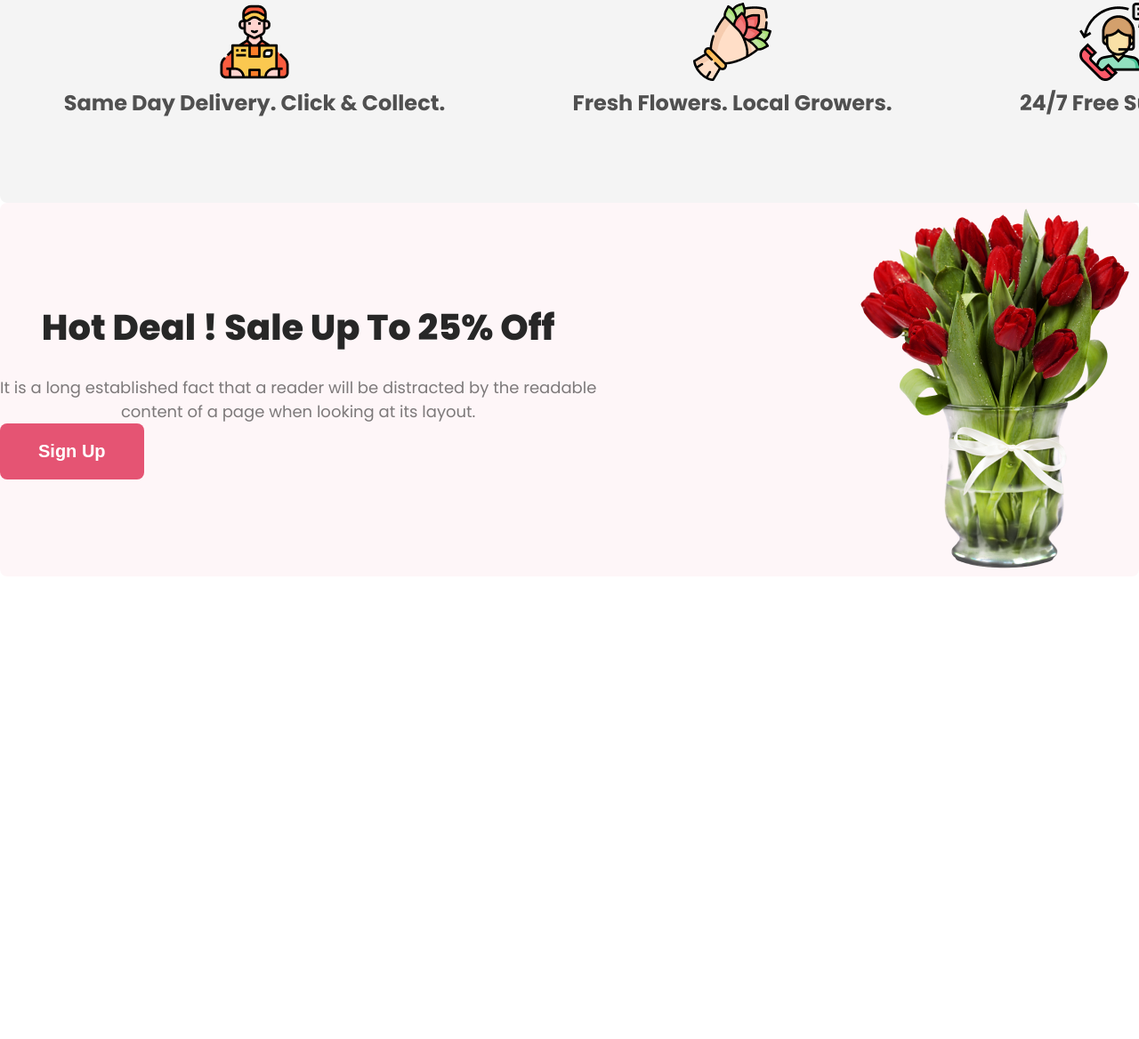
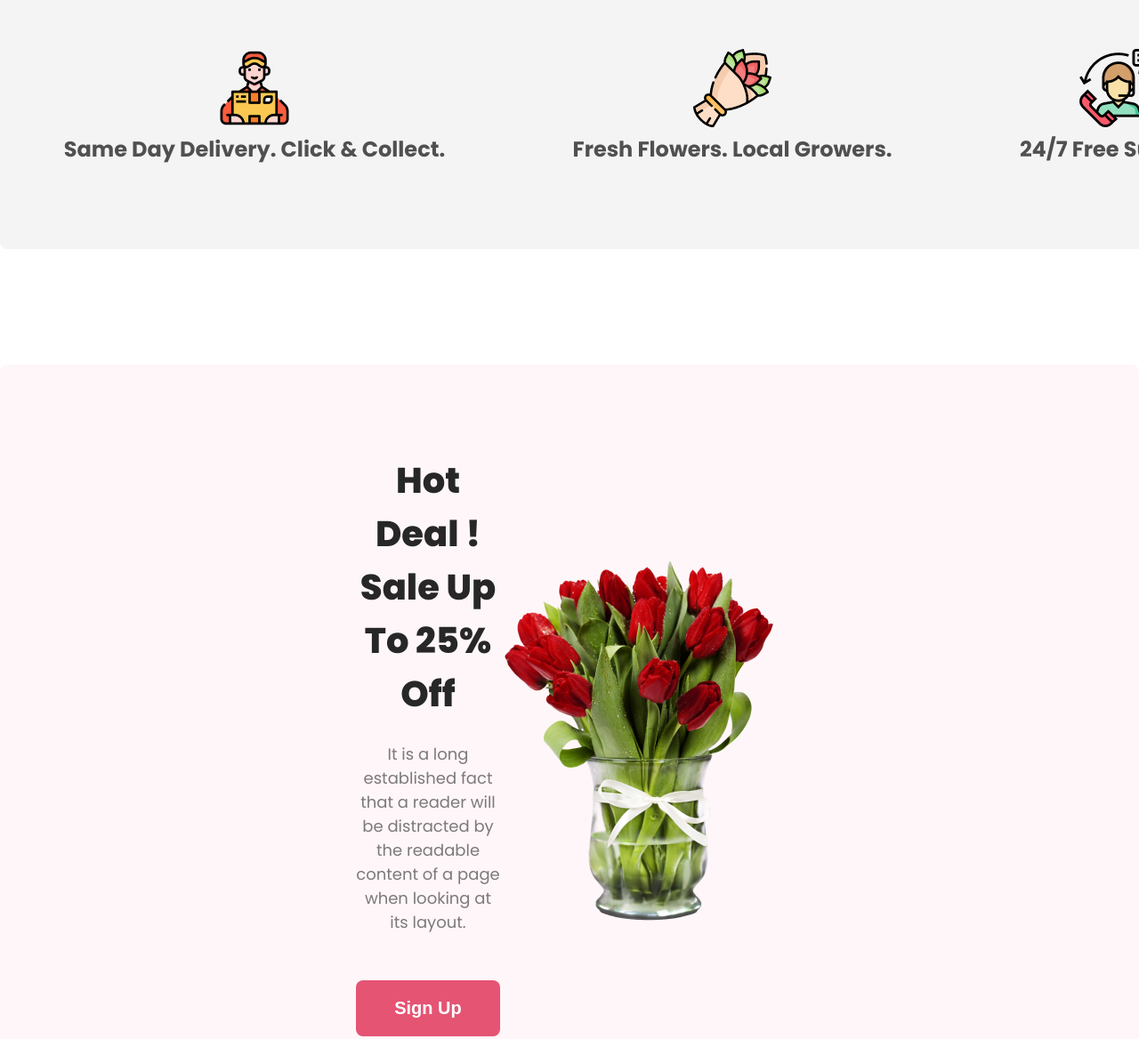
Before and after one commit to nayanrashed/flower-shop-rashed, a plain HTML site: page index.html in a window 1280 px wide. Shown: the part 2220-3388 px from the top of the page at 89% size. Before the commit the page ends 2875 px from the top, so only its background shows below. Drawn offline with Linux system fonts and the light colour scheme.

Commit message:
Hot Deals Section Completed

```diff
--- a/index.html
+++ b/index.html
@@ -89,10 +89,14 @@
           </p>
           <button class="btn">Sign Up</button>
         </div>
-        <div class="hot-deal-image">
-          <img src="images/hotdeals.png" alt="" class="hd-image">
+        <div class="hot-deals-image-container">
+          <img class="hot-deal-image" src="images/hotdeals.png" alt="">
         </div>
       </div>
+    </section>
+    <!-- Instagram Section  -->
+    <section>
+
     </section>
   </main>
   <footer>
--- a/styles/flower.css
+++ b/styles/flower.css
@@ -29,6 +29,7 @@ body {
   font-size: 18px;
   font-weight: 400;
   padding-top: 24px;
+  padding-bottom: 52px;
 }
 
 /* banner style  */
@@ -128,9 +129,12 @@ body {
   border-radius: 8px;
   background-color: rgba(229, 84, 115, 0.05);
   align-items: center;
-  justify-content: space-between;
-  padding-left: ;
-  padding-right: ;
+  justify-content: space-around;
+  padding: 100px 400px;
+  margin-top: 130px;
+}
+.hot-deals {
+  text-align: center;
 }
 .hot-deal-image {
   width: 318px;
```
